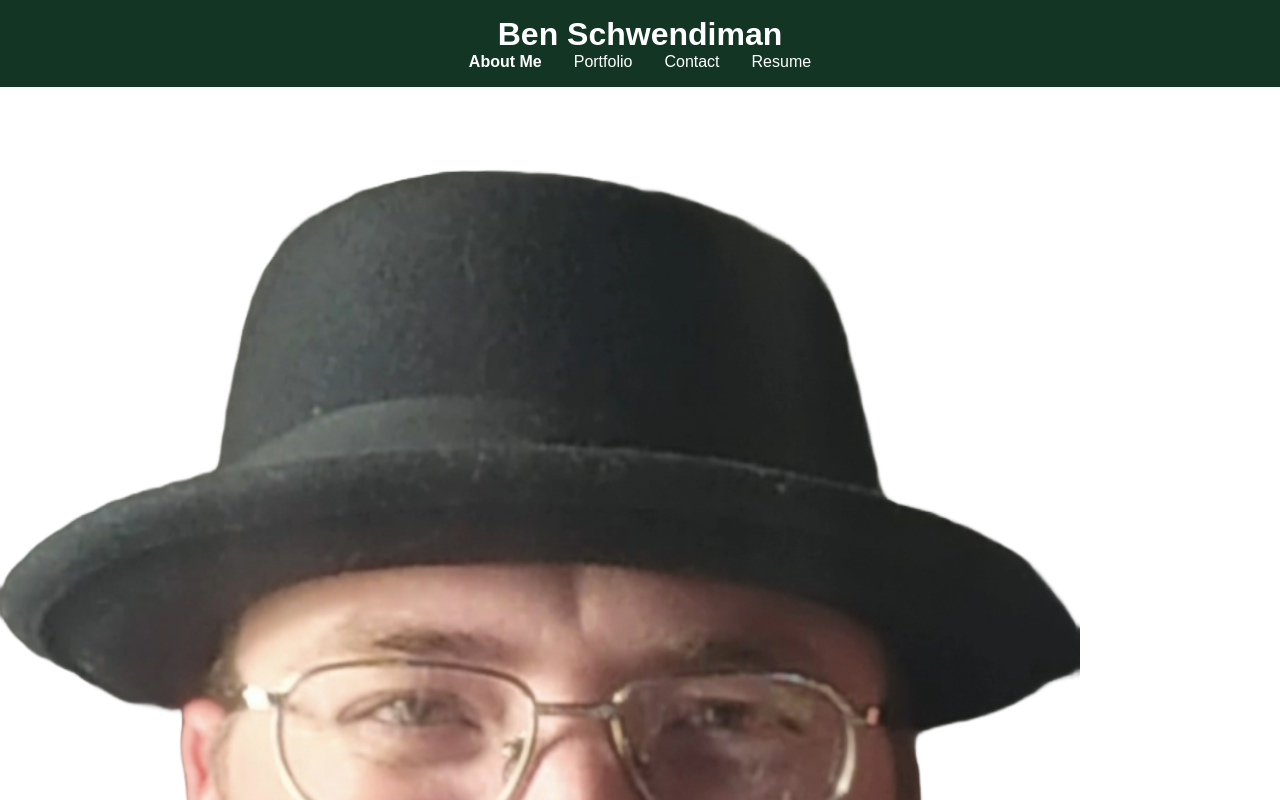
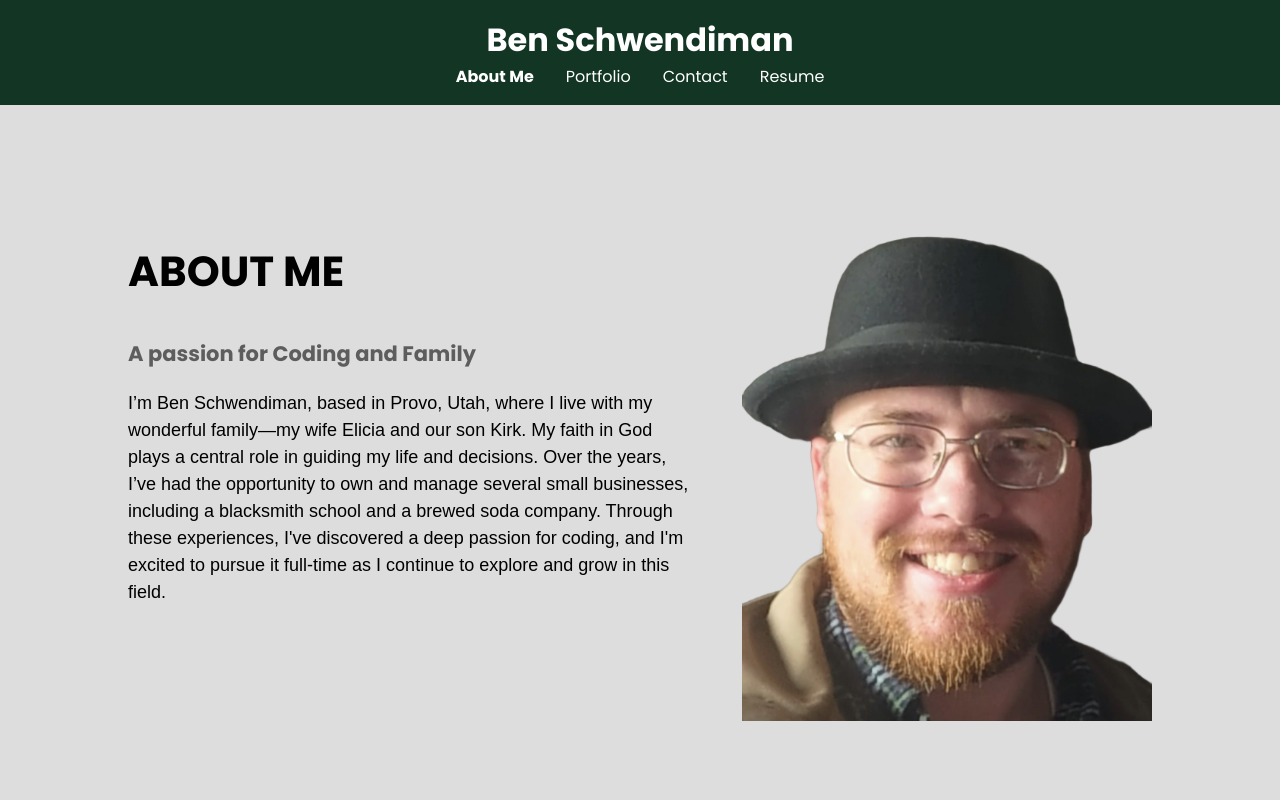
Before and after one commit to bschwendiman90/react-portfolio, a React (Vite) app in the folder react-protfolio/: page / in a window 1280 px wide. Shown: the top 800 px of the page. Built offline with nearby package versions, Linux system fonts and the light colour scheme.

Commit message:
contact page

```diff
--- a/react-protfolio/package.json
+++ b/react-protfolio/package.json
@@ -10,6 +10,8 @@
     "preview": "vite preview"
   },
   "dependencies": {
+    "@fortawesome/free-solid-svg-icons": "^6.6.0",
+    "@fortawesome/react-fontawesome": "^0.2.2",
     "react": "^18.3.1",
     "react-dom": "^18.3.1",
     "react-router-dom": "^6.25.1"
--- a/react-protfolio/src/components/AboutMe.jsx
+++ b/react-protfolio/src/components/AboutMe.jsx
@@ -1,16 +1,35 @@
-import headShotImg from '../assets/images/head-shot.png';
+import headShotImg from "../assets/images/head-shot.png";
 
 const AboutMe = () => {
-        return (
-            <section>
-        <img src={headShotImg} alt='headshot' />
-        <h2>About Me</h2>
-        <p>
-            I am a full stack web developer with a background in education. I have a passion for learning and creating. I am excited to be a part of the future of technology.
-        </p>
-    </section>
-        )
-
+  return (
+    <div className="section">
+      <div className="container">
+        <div className="content-section">
+          <div className="title">
+            <h2>About Me</h2>
+          </div>
+          <div className="content">
+            <h3>
+              A passion for Coding and Family
+            </h3>
+            <p>
+            I’m Ben Schwendiman, based in Provo, Utah, where I live with my
+              wonderful family—my wife Elicia and our son Kirk. My faith in God
+              plays a central role in guiding my life and decisions. Over the
+              years, I’ve had the opportunity to own and manage several small
+              businesses, including a blacksmith school and a brewed soda
+              company. Through these experiences, I've discovered a deep passion
+              for coding, and I'm excited to pursue it full-time as I continue
+              to explore and grow in this field.
+            </p>
+          </div>
+        </div>
+        <div className="image-section">
+            <img src={headShotImg} alt="Ben Schwendiman" />
+        </div>
+      </div>
+    </div>
+  );
 };
 
 export default AboutMe;
--- a/react-protfolio/src/components/Contact.jsx
+++ b/react-protfolio/src/components/Contact.jsx
@@ -1,4 +1,9 @@
 import React, {useState} from 'react';
+import { FontAwesomeIcon } from '@fortawesome/react-fontawesome'
+import { faEnvelope, faPhone } from '@fortawesome/free-solid-svg-icons'
+
+
+
 
 const Contact = () => {
     const [formData, setFormData] = useState({
@@ -50,26 +55,45 @@ const handleSubmit = (e) => {
 };
 
 return (
-    <section>
-        <h2>Contact</h2>
+    <section className='contact'>
+        <div className="form-container">
+
+        <h2>Contact Me</h2>
+        <div className="contact-wrapper">
+            <div className="contact-form">
         <form onSubmit={handleSubmit}>
-            <div>
+            <div className='form-group'>
                 <label>Name</label>
                 <input type='text' name='name' value={formData.name} onChange={handleChange} onBlur={handleBlur} />
                 {errors.name && <span>{errors.name}</span>}
             </div>
-            <div>
+            <div className='form-group'>
                 <label>Email</label>
                 <input type='text' name='email' value={formData.email} onChange={handleChange} onBlur={handleBlur} />
                 {errors.email && <span>{errors.email}</span>}
             </div>
-            <div>
+            <div className='form-group'>
                 <label>Message</label>
                 <textarea name='message' value={formData.message} onChange={handleChange} onBlur={handleBlur} />
                 {errors.message && <span>{errors.message}</span>}
             </div>
-            <button type='submit'>Submit</button>
+            <button type='submit'>Send Message</button>
         </form>
+
+            </div>
+            <div className="contact-info">
+                <h3>
+                    Contact Information
+                </h3>
+                <p>
+                <FontAwesomeIcon icon={faPhone} /> +1 (801) 851-0792
+                </p>
+                <p>
+                <FontAwesomeIcon icon={faEnvelope} /> bschwendiman90@gmail.com
+                </p>
+            </div>
+        </div>
+        </div>
     </section>
 );
 };
--- a/react-protfolio/src/components/Header.jsx
+++ b/react-protfolio/src/components/Header.jsx
@@ -2,17 +2,32 @@ import React from 'react';
 import { NavLink } from 'react-router-dom';
 
 const Header = () => {
-    return(<header>
-        <h1>
-            Ben Schwendiman
-        </h1>
-        <nav>
-            <NavLink to="/" activeClassName="active">About Me</NavLink>
-            <NavLink to="/portfolio" activeClassName="active">Portfolio</NavLink>
-            <NavLink to="/contact" activeClassName="active">Contact</NavLink>
-            <a href='../assets/resume.pdf' download>Resume</a>
-        </nav>
-    </header>)
+    return (
+        <header>
+            <h1>Ben Schwendiman</h1>
+            <nav>
+                <NavLink
+                    to="/"
+                    className={({ isActive }) => isActive ? "active" : ""}
+                >
+                    About Me
+                </NavLink>
+                <NavLink
+                    to="/portfolio"
+                    className={({ isActive }) => isActive ? "active" : ""}
+                >
+                    Portfolio
+                </NavLink>
+                <NavLink
+                    to="/contact"
+                    className={({ isActive }) => isActive ? "active" : ""}
+                >
+                    Contact
+                </NavLink>
+                <a href='../assets/resume.pdf' download>Resume</a>
+            </nav>
+        </header>
+    );
 };
 
-    export default Header;
+export default Header;
--- a/react-protfolio/src/index.css
+++ b/react-protfolio/src/index.css
@@ -1,5 +1,9 @@
+
+@import url('https://fonts.googleapis.com/css2?family=Poppins:ital,wght@0,100;0,200;0,300;0,400;0,500;0,600;0,700;0,800;0,900;1,100;1,200;1,300;1,400;1,500;1,600;1,700;1,800;1,900&display=swap');
+
+
 body {
-  font-family: Arial, sans-serif;
+  font-family: 'Poppins', sans-serif;
   margin: 0;
   padding: 0;
   box-sizing: border-box;
@@ -38,10 +42,50 @@ a {
   text-decoration: none;
 }
 
-/* img {
-    width: 400px;
+.section {
+  width: 100%;
+  min-height: 100vh;
+  background-color: #ddd;
+}
+
+.container {
+  width: 80%;
+  display: block;
+  margin: auto;
+  padding-top: 100px;
+}
+
+.content-section {
+  float: left;
+  width: 55%;
+}
+
+.image-section {
+  float: right;
+  width: 40%;
+}
+.image-section img {
+  width: 100%;
   height: auto;
-} */
+}
+
+.content-section .title {
+  text-transform: uppercase;
+  font-size: 28px;
+}
+
+.content-section .content h3 {
+  margin-top: 20px;
+  color: #5d5d5d;
+  font-size: 21px;
+}
+
+.content-section .content p {
+  margin-top: 10px;
+  font-family: sans-serif;
+  font-size: 18px;
+  line-height: 1.5;
+}
 
 .slider-container {
   width: 100%;
@@ -49,7 +93,6 @@ a {
   display: flex;
   align-items: center;
   justify-content: center;
-
 }
 
 .slider-images {
@@ -77,7 +120,7 @@ a {
   z-index: 1; /* Ensure it sits above the image but below other content */
 }
 
-.slider-img{
+.slider-img {
   width: 110px;
   border-radius: 6px;
   cursor: pointer;
@@ -86,16 +129,17 @@ a {
   box-shadow: 0px 4px 8px rgba(0, 0, 0, 0.3);
 }
 
-.slider-images .slider-img:first-child, .slider-images .slider-img:last-child {
+.slider-images .slider-img:first-child,
+.slider-images .slider-img:last-child {
   height: 480px;
 }
 
-.slider-images .slider-img:nth-child(2),  .slider-images .slider-img:nth-child(5) {
+.slider-images .slider-img:nth-child(2),
+.slider-images .slider-img:nth-child(5) {
   height: 560px;
 }
 .slider-images .slider-img:nth-child(3) {
   height: 600px;
-
 }
 .slider-images .slider-img:nth-child(4) {
   height: 665px;
@@ -103,11 +147,11 @@ a {
 
 .imgH1 {
   font-size: 20px;
-    font-weight:700;
+  font-weight: 700;
   text-align: left;
   text-transform: uppercase;
   color: #fff;
-    position:absolute;
+  position: absolute;
   top: 50%;
   left: -10%;
   transform: rotate(270deg);
@@ -127,7 +171,7 @@ z-index: 2;
 
 .details h3 {
   font-size: 26px;
-    font-weight:700;
+  font-weight: 700;
   text-align: left;
   line-height: 44px;
   color: #fff;
@@ -136,12 +180,11 @@ z-index: 2;
   /* padding: 12px 18px; */
   display: none;
   text-decoration: none;
-
 }
 
 .details a {
   font-size: 20px;
-    font-weight:700;
+  font-weight: 700;
   text-align: left;
   line-height: 33px;
   color: #fff;
@@ -150,7 +193,6 @@ z-index: 2;
   /* padding: 12px 18px; */
   display: none;
   text-decoration: none;
-
 }
 
 .slider-img.active {
@@ -162,8 +204,8 @@ z-index: 2;
   display: none;
 }
 
-
-.slider-img.active .details a, .slider-img.active .details h3 {
+.slider-img.active .details a,
+.slider-img.active .details h3 {
   display: block;
 }
 
@@ -199,19 +241,17 @@ button {
 }
 
 @media (max-width: 1025px) {
-
   .slider-container {
     overflow: hidden; /* Hide any overflow */
   }
 
   .slider-img {
-        height: 75px; /* Set a height to fit better in vertical layout */
-        width: auto; /* Allow width to adjust */
-
+    height: 75px !important; /* Set a height to fit better in vertical layout */
+    /* Allow width to adjust */
   }
 
   .slider-img.active {
-        width: 900px;
+    width: 90vw !important;
     height: auto; /* Increase height of the active image */
   }
 
@@ -244,19 +284,46 @@ button {
     font-size: 16px;
   }
 
-    .slider-images .slider-img:first-child, .slider-images .slider-img:last-child {
+  .slider-images .slider-img:first-child,
+  .slider-images .slider-img:last-child {
     width: 50vw;
   }
 
-    .slider-images .slider-img:nth-child(2),  .slider-images .slider-img:nth-child(5) {
+  .slider-images .slider-img:nth-child(2),
+  .slider-images .slider-img:nth-child(5) {
     width: 55vw;
   }
   .slider-images .slider-img:nth-child(3) {
     width: 60vw;
-
   }
   .slider-images .slider-img:nth-child(4) {
     width: 70vw;
+  }
+
+  .container {
+    width: 80%;
+    display: block;
+    margin: auto;
+    padding-top: 50px;
+  }
+
+  .content-section {
+    float: none;
+    width: 100%;
+    display: block;
+    margin: auto;
+  }
+
+  .image-section {
+    float: none;
+    width: 100%;
+    display: block;
+    margin: auto;
+  }
+
+  .content-section .title {
+    text-align: center;
+    font-size: 19px;
   }
 }
 
@@ -266,12 +333,11 @@ button {
   }
 
   .slider-img {
-      width: 90vw;
     height: 75px; /* Adjust height for mobile */
   }
 
   .slider-img.active {
-      width: 400px;
+    width: 90vw; /* Use viewport width to prevent overflow */
     height: auto; /* Adjust active image height for mobile */
   }
 
```
Also changed, not shown: 1 other file (tests, documents, lock files or other folders). Lines whose indentation alone changed are shown as unchanged.
